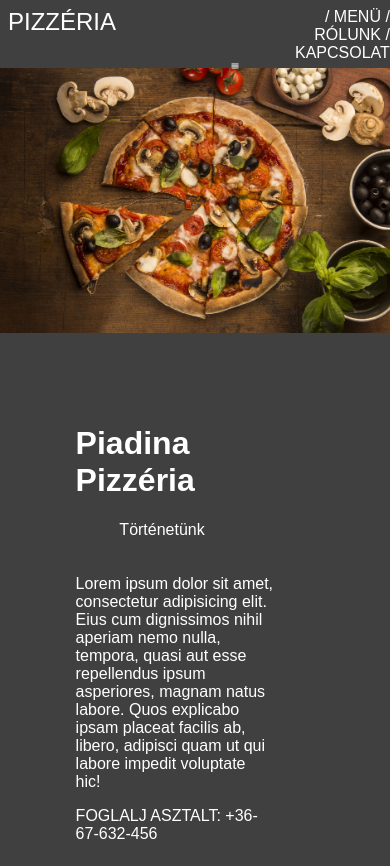
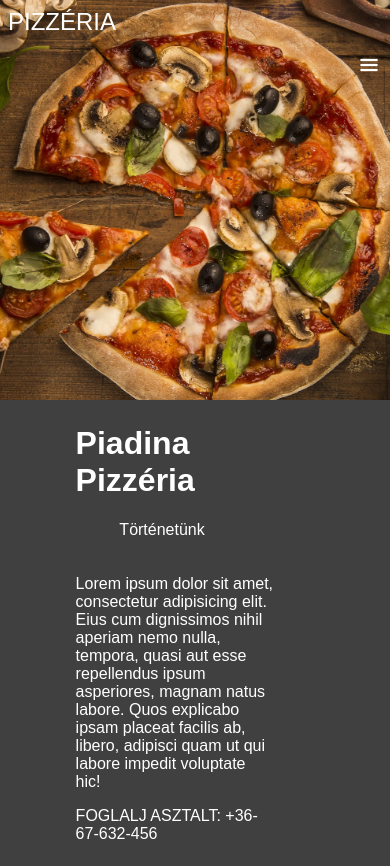
Before and after one commit to Hubble12/VD_Pizza, a plain HTML site: page index.html in a window 390 px wide. Shown: the top 866 px of the page. Drawn offline with Linux system fonts and the light colour scheme.

Commit message:
hamburger menu beallitasa

```diff
--- a/index.html
+++ b/index.html
@@ -11,7 +11,7 @@
 <div id="div_banner">
 
     <div id="navigationcard_left"><nav id="undernav01">PIZZÉRIA</nav></div>
-    <div id="navigationcard_right"><nav id="undernav02"><a id="kezdolap_text">KEZDŐLAP</a> / MENÜ / RÓLUNK / KAPCSOLAT <img src="pictures/Hamburger_icon.svg.png" id="hamburger_icon"></nav></div>
+    <div id="navigationcard_right"><nav id="undernav02"><a id="kezdolap_text">KEZDŐLAP / MENÜ / RÓLUNK / KAPCSOLAT</a> <img src="pictures/Hamburger_icon.svg.png" id="hamburger_icon"></nav></div>
 </div>
 
 
--- a/pizza.css
+++ b/pizza.css
@@ -13,8 +13,11 @@ div{
 }
 
 #hamburger_icon{
-    height: 5%;
-    width: 5%;
+    height: 20px;
+    width: 20px;
+    opacity: 100%;
+    float: right;
+    padding: 7px;
     opacity: 0%;
 }
 
@@ -107,7 +110,7 @@ div{
     float: right;
     width: 40%;
     display: inline;
-    margin: 2%;
+    margin: 3%;
 }
 
 #kezdolap_text{
@@ -590,6 +593,8 @@ hr{
         height: 1400px;
     }
 
+
+
   }
 
   @media only screen and (max-width: 580px) {
@@ -693,6 +698,10 @@ hr{
         height: 1400px;
     }
 
+    #div_banner{
+        background-size: 130%;
+    }
+
   }
 
   @media only screen and (max-width: 500px) {
@@ -718,6 +727,12 @@ hr{
     #card04{
         height: 1400px;
     }
+
+    #div_banner{
+        background-size: 160%;
+    }
+
+
 
   }
 
@@ -754,23 +769,25 @@ hr{
         font-size: 140%;
     }
 
+    #div_banner{
+        background-size: 190%;
+    }
+
   }
 
 
   @media only screen and (max-width: 750px) {
     #hamburger_icon{
-        height: 5%;
-        width: 5%;
+        height: 20px;
+        width: 20px;
         opacity: 100%;
     }
 
-    #undernav{
-        opacity: 0%;
-    }
-
-    a{
+    #kezdolap_text{
         opacity: 0%;
     }
 
 
+
+
   }
```
